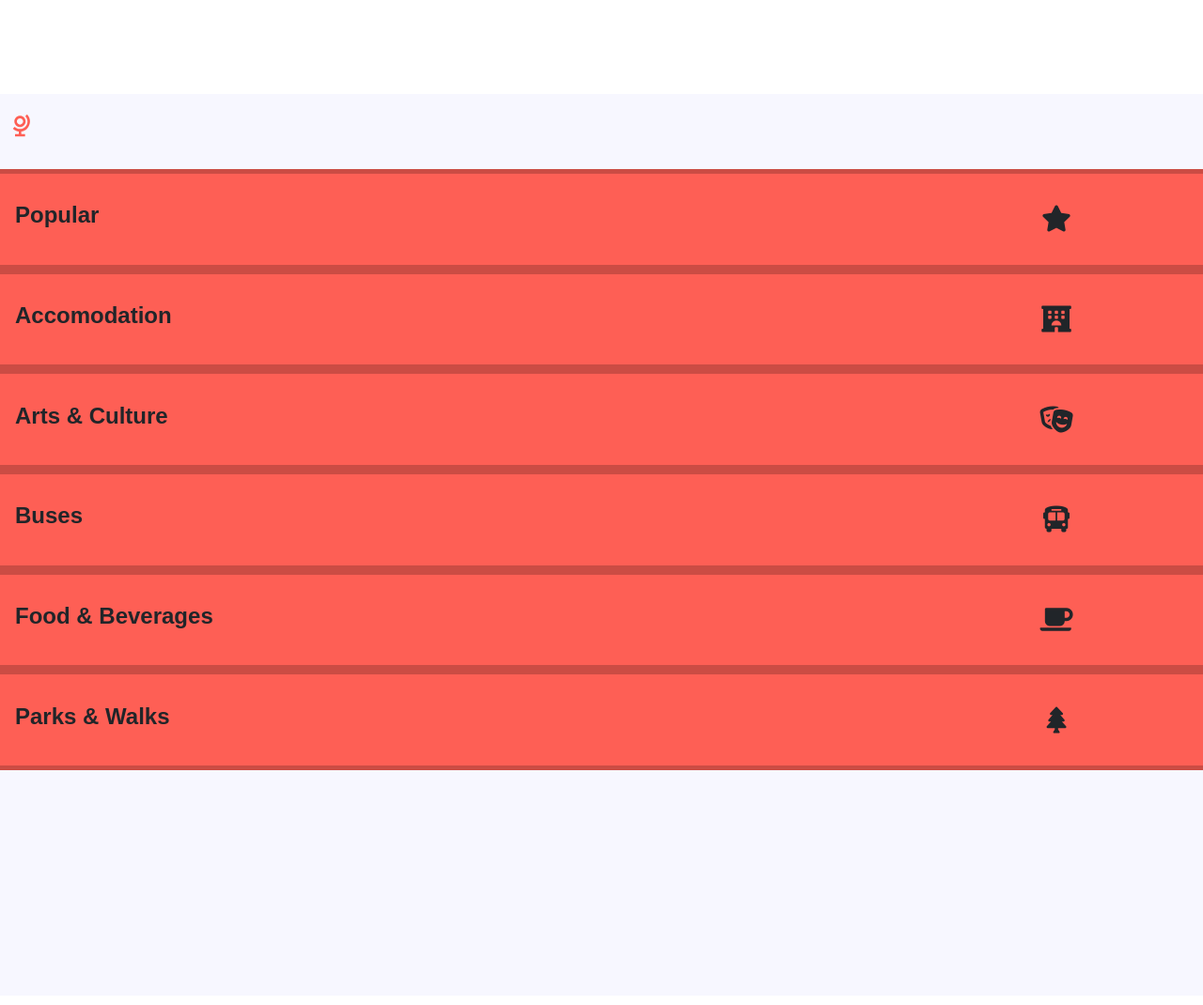
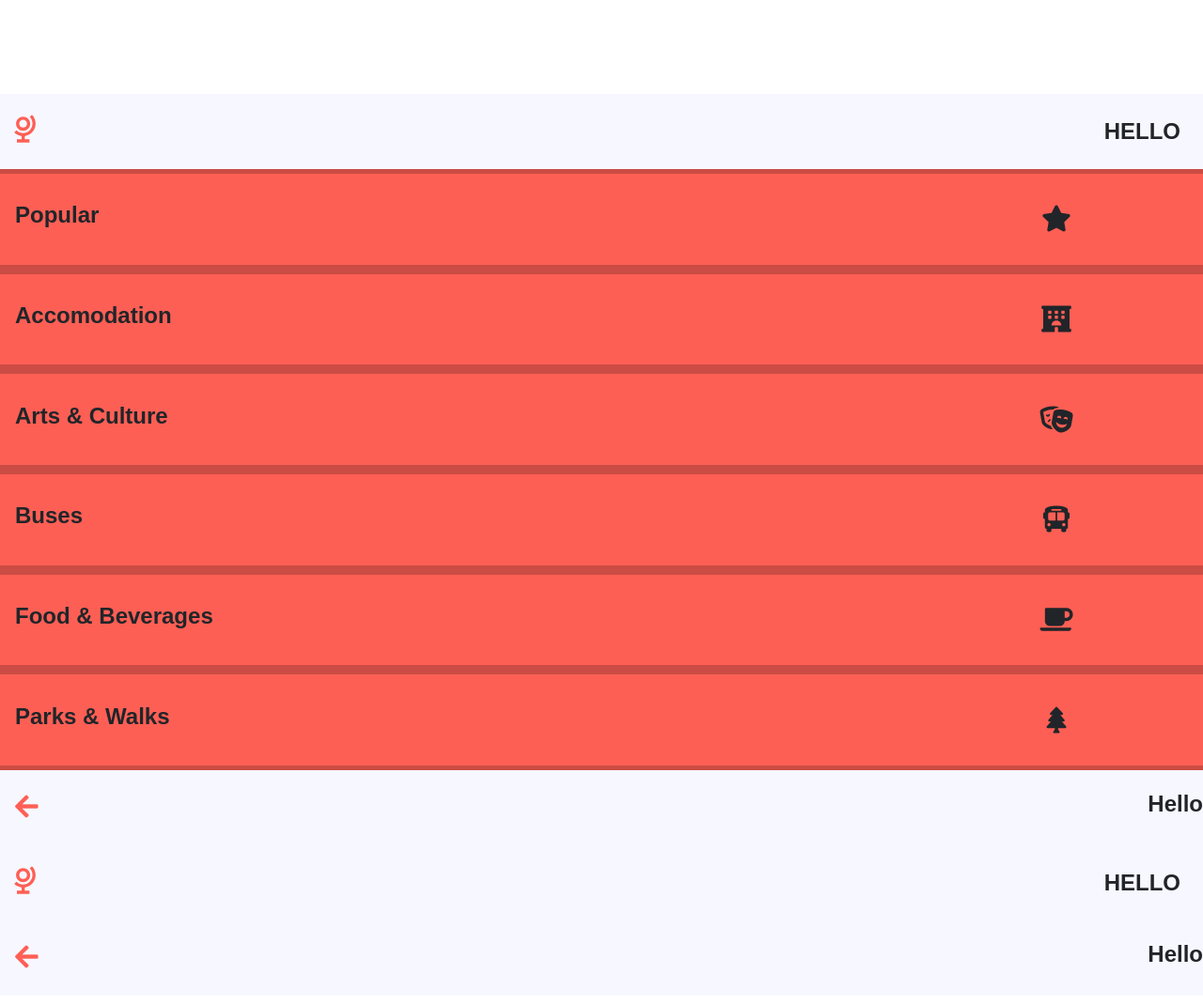
Before and after one commit to maria198/Group-Summative, a website with bundled scripts: page index.html in a window 1280 px wide. Shown: the part 1500-2570 px from the top of the page at 94% size. Built offline with nearby package versions, Linux system fonts and the light colour scheme; a web font is replaced by a local one.

Commit message:
cat- rerepush

```diff
--- a/index.html
+++ b/index.html
@@ -55,12 +55,14 @@
 
 			<div class="header">
 				<div class="logo">
-					<svg viewBox="0 0 150 150" enable-background="new 0 0 100 100" xml:space="preserve" fill="#FE5F55">
+					<svg viewBox="0 0 120 120" enable-background="new 0 0 100 100" xml:space="preserve" fill="#FE5F55">
 						<path d="M49.8,12.5c-12.4,0-22.5,10.1-22.5,22.5s10.1,22.5,22.5,22.5S72.3,47.4,72.3,35S62.2,12.5,49.8,12.5z M49.8,47.5  c-6.9,0-12.5-5.6-12.5-12.5s5.6-12.5,12.5-12.5S62.3,28.1,62.3,35S56.6,47.5,49.8,47.5z"/>
 						<path d="M78,63.3c15.6-15.6,15.6-41,0-56.6L71,13.8c11.7,11.7,11.7,30.7,0,42.4C65.3,61.9,57.8,65,49.8,65c-8,0-15.5-3.1-21.2-8.8  l-7.1,7.1c6.4,6.4,14.6,10.4,23.5,11.4V85H30v10h40V85H55V74.7C63.7,73.5,71.7,69.6,78,63.3z"/>
 					</svg>
 				</div>
-				<div class="location-title"></div>
+				<div class="location-title">
+					<h1>HELLO</h1>
+				</div>
 			</div>
 
 			<div class="accordion choices-list">
@@ -115,17 +117,26 @@
 				</div>
 			</div>
 			<div class="footer">
-				<div class="back-btn"></div>
-				<div class="location-choice"></div>
+				<div class="back-btn">
+					<i class="fas fa-arrow-left"></i>
+				</div>
+				<div class="location-choice">
+					<h1>Hello</h1>
+				</div>
 			</div>
 		</section>
 
 		<section class="section section-4">
 			<div class="header">
-				<div class="logo"></div>
-				<div class="location-title"></div>
-			</div>
-			<div id="map" class="map">
+				<div class="logo">
+					<svg viewBox="0 0 120 120" enable-background="new 0 0 100 100" xml:space="preserve" fill="#FE5F55">
+						<path d="M49.8,12.5c-12.4,0-22.5,10.1-22.5,22.5s10.1,22.5,22.5,22.5S72.3,47.4,72.3,35S62.2,12.5,49.8,12.5z M49.8,47.5  c-6.9,0-12.5-5.6-12.5-12.5s5.6-12.5,12.5-12.5S62.3,28.1,62.3,35S56.6,47.5,49.8,47.5z"/>
+						<path d="M78,63.3c15.6-15.6,15.6-41,0-56.6L71,13.8c11.7,11.7,11.7,30.7,0,42.4C65.3,61.9,57.8,65,49.8,65c-8,0-15.5-3.1-21.2-8.8  l-7.1,7.1c6.4,6.4,14.6,10.4,23.5,11.4V85H30v10h40V85H55V74.7C63.7,73.5,71.7,69.6,78,63.3z"/>
+					</svg>
+				</div>
+				<div class="location-title">
+					<h1>HELLO</h1>
+				</div>
 			</div>
 
 			<div class="pop-up">
@@ -144,8 +155,12 @@
 			</div>
 
 			<div class="footer">
-				<div class="back-btn"></div>
-				<div class="location-choice"></div>
+				<div class="back-btn">
+					<i class="fas fa-arrow-left"></i>
+				</div>
+				<div class="location-choice">
+					<h1>Hello</h1>
+				</div>
 			</div>
 		</section>
 
```
